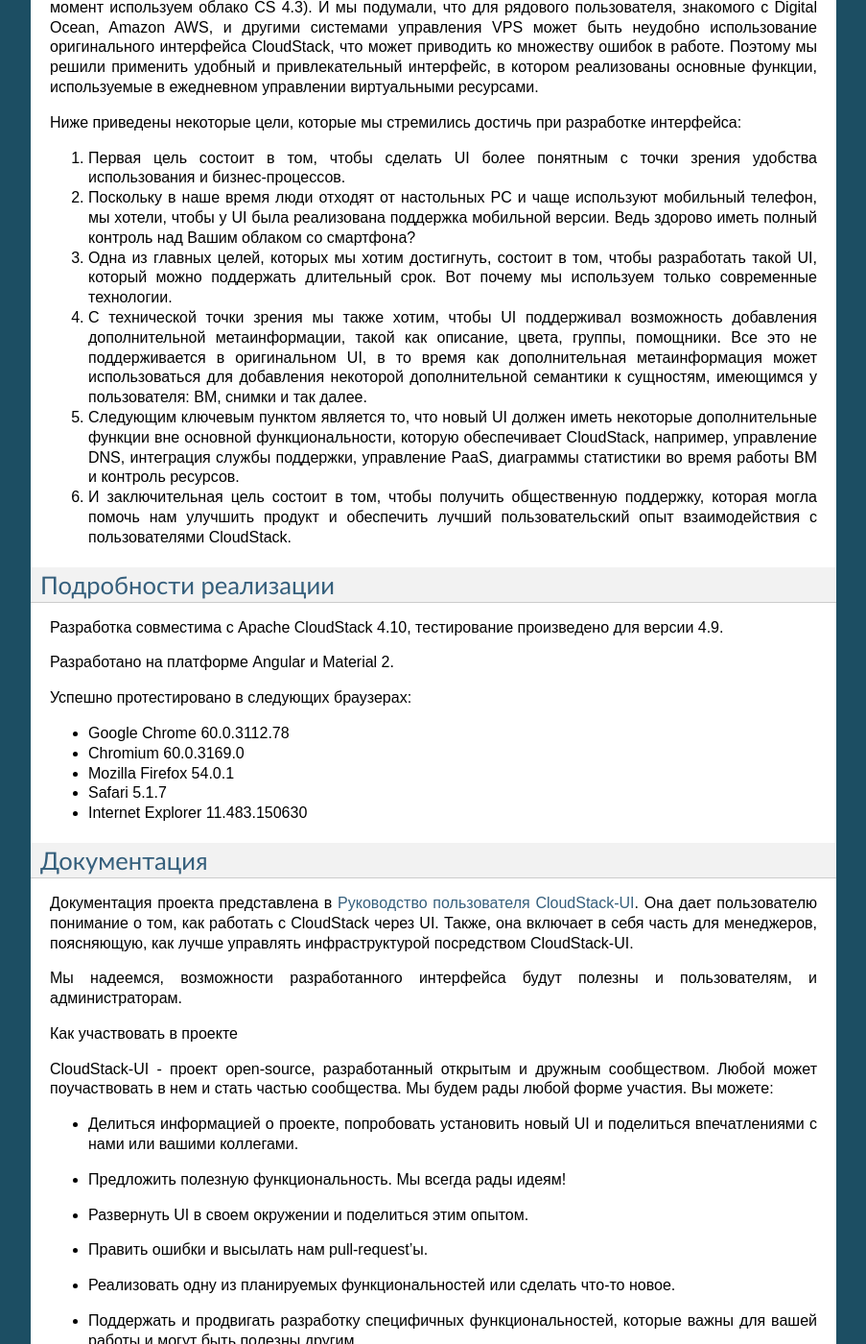
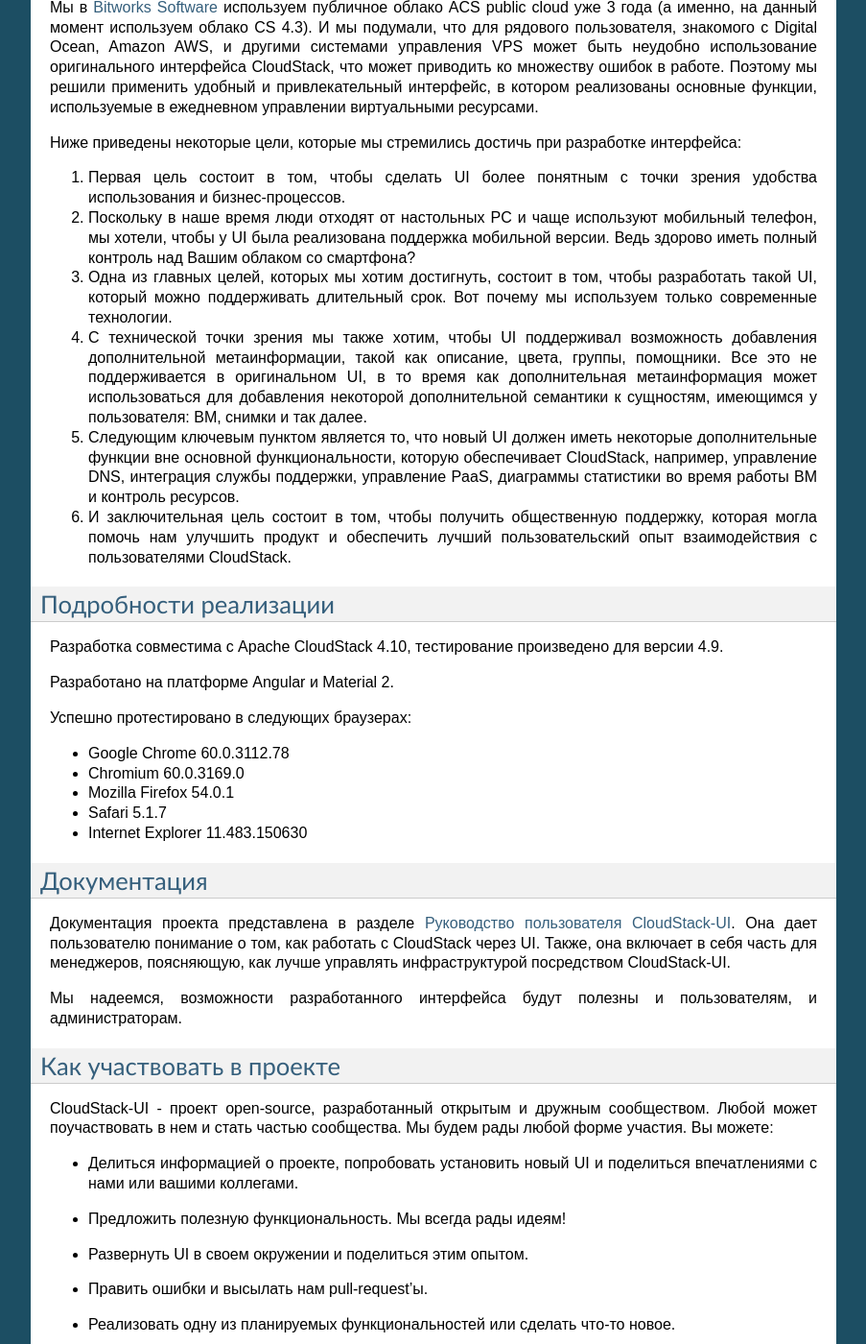
Before and after one commit to MaslovaEV/RU_CloudStack-UI, a Sphinx documentation site: the page built from RUdocs/source/CSUI_Overview-RU.rst, in a window 1280 px wide and 1400 px high, scrolled down 708 px. Shown: the whole window at 96% size, without its empty margins (198-1101 px from the left). Built offline with Sphinx 7.4.7, drawn with Linux system fonts in a browser that asks for light colours; some of the changed text lies outside the part shown.

Commit message:
Update CSUI_Overview-RU.rst

```diff
--- a/RUdocs/source/CSUI_Overview-RU.rst
+++ b/RUdocs/source/CSUI_Overview-RU.rst
@@ -25,7 +25,7 @@
 
 #. Поскольку в наше время люди отходят от настольных PC и чаще используют мобильный телефон, мы хотели, чтобы у UI была реализована поддержка мобильной версии. Ведь здорово иметь полный контроль над Вашим облаком со смартфона?
 
-#. Одна из главных целей, которых мы хотим достигнуть, состоит в том, чтобы разработать такой UI, который можно поддержать длительный срок. Вот почему мы используем только современные технологии.
+#. Одна из главных целей, которых мы хотим достигнуть, состоит в том, чтобы разработать такой UI, который можно поддерживать длительный срок. Вот почему мы используем только современные технологии.
 
 #. С технической точки зрения мы также хотим, чтобы UI поддерживал возможность добавления дополнительной метаинформации, такой как описание, цвета, группы, помощники. Все это не поддерживается в оригинальном UI, в то время как дополнительная метаинформация может использоваться для добавления некоторой дополнительной семантики к сущностям, имеющимся у пользователя: ВМ, снимки и так далее.
 
@@ -51,11 +51,12 @@
 Документация
 ------------------
 
-Документация проекта представлена в :ref:`CS_User_Guide_RU`. Она дает пользователю понимание о том, как работать с CloudStack через UI. Также, она включает в себя часть для менеджеров, поясняющую, как лучше управлять инфраструктурой посредством CloudStack-UI.
+Документация проекта представлена в разделе :ref:`CS_User_Guide_RU`. Она дает пользователю понимание о том, как работать с CloudStack через UI. Также, она включает в себя часть для менеджеров, поясняющую, как лучше управлять инфраструктурой посредством CloudStack-UI.
 
 Мы надеемся, возможности разработанного интерфейса будут полезны и пользователям, и администраторам.
 
 Как участвовать в проекте
+------------------------------
 
 CloudStack-UI - проект open-source, разработанный открытым и дружным сообществом. Любой может поучаствовать в нем и стать частью сообщества. Мы будем рады любой форме участия. Вы можете:
 
```
